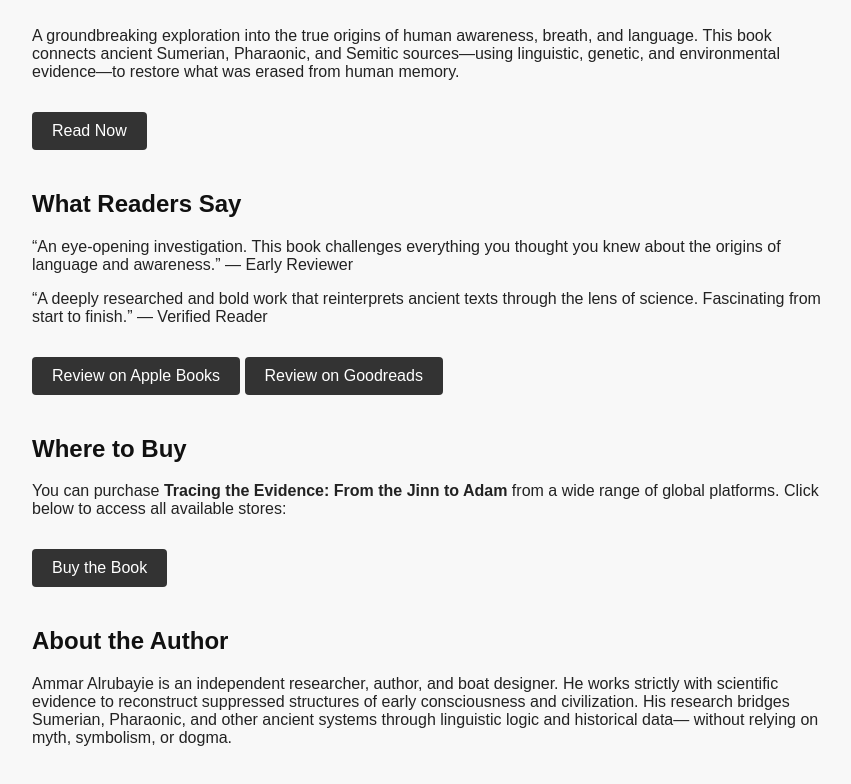
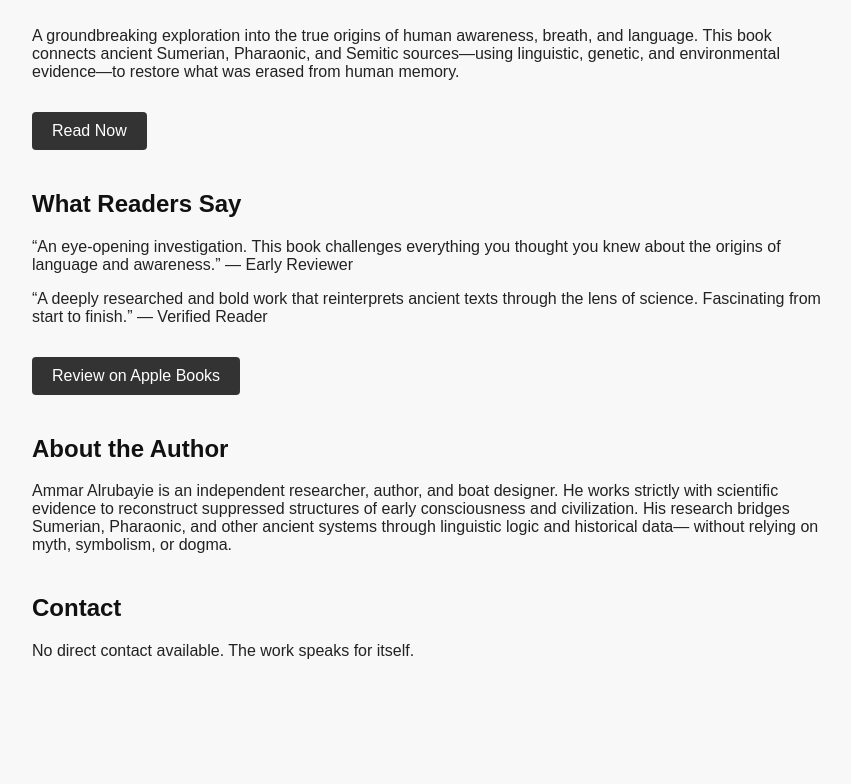
Before and after one commit to latesone/ammaralrubayie.github.io, a plain HTML site: page index.html in a window 1280 px wide. Shown: the part 531-1315 px from the top of the page, without its empty margins (208-1059 px from the left). After the commit the page ends 1271 px from the top, so only its background shows below. Drawn offline with Linux system fonts and the light colour scheme.

Commit message:
Update index.html

```diff
--- a/index.html
+++ b/index.html
@@ -72,13 +72,6 @@
       “A deeply researched and bold work that reinterprets ancient texts through the lens of science. Fascinating from start to finish.” — Verified Reader
     </p>
     <a href="https://books.apple.com/us/book/tracing-the-evidence-from-jinn-to-adam/id6740293537" class="button" target="_blank">Review on Apple Books</a>
-    <a href="https://www.goodreads.com/book/show/204577958" class="button" target="_blank">Review on Goodreads</a>
-  </div>
-
-  <div class="section">
-    <h2>Where to Buy</h2>
-    <p>You can purchase <strong>Tracing the Evidence: From the Jinn to Adam</strong> from a wide range of global platforms. Click below to access all available stores:</p>
-    <a href="https://books2read.com/u/b6oOjJ" class="button" target="_blank">Buy the Book</a>
   </div>
 
   <div class="section">
```
